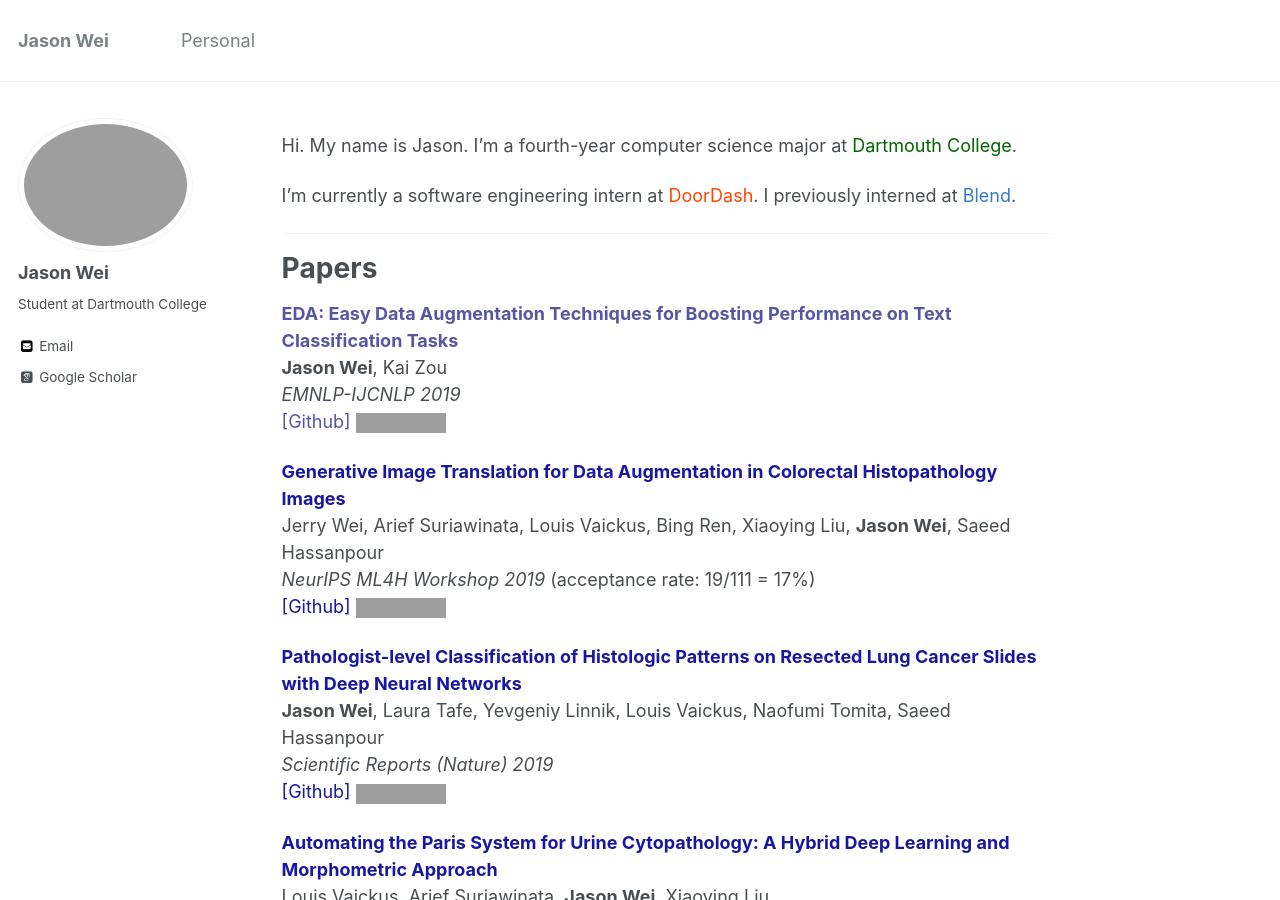
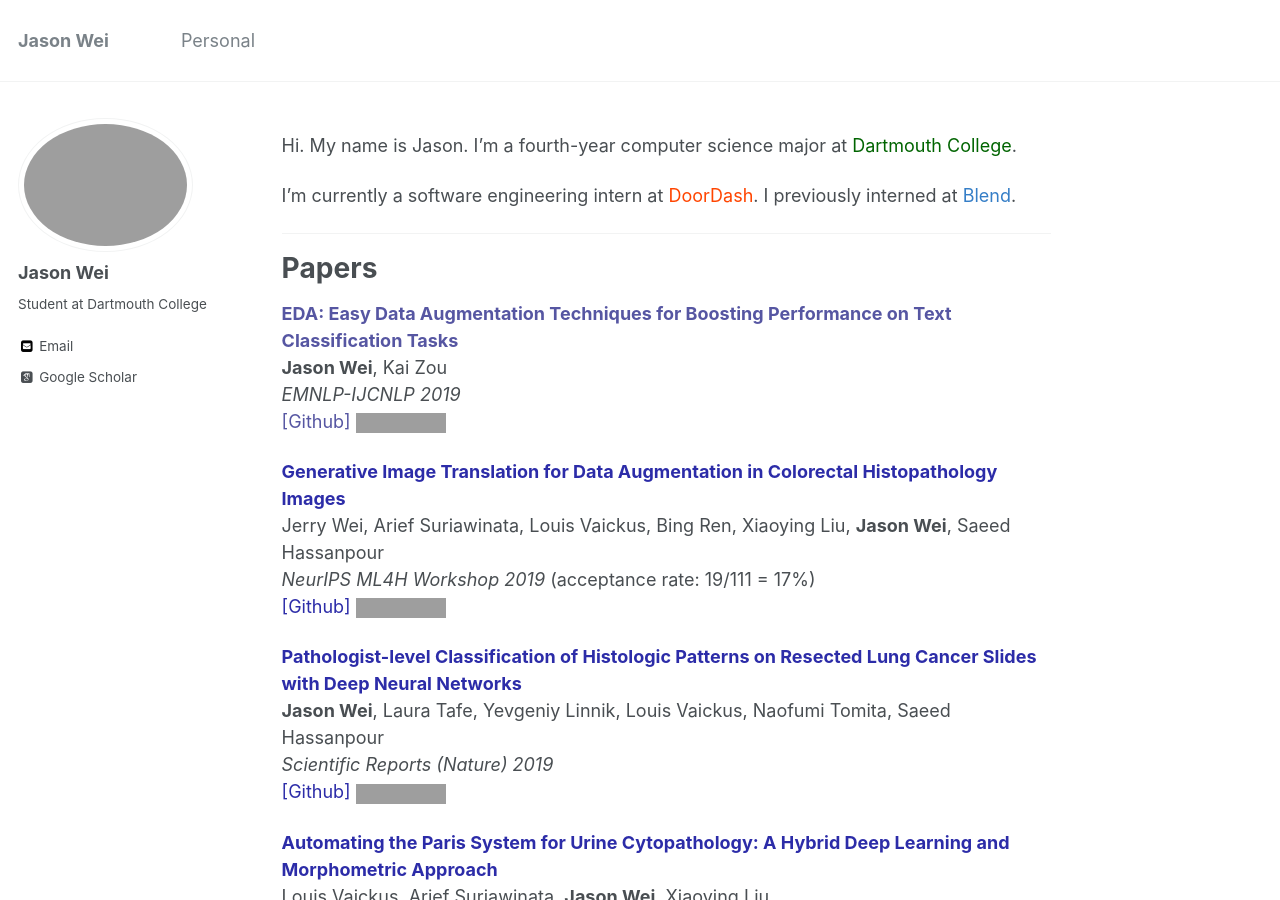
Before and after one commit to jasonwei20/jasonwei20.github.io, a Jekyll site: the page built from _pages/about.md, in a window 1280 px wide and 900 px high. Built offline with Jekyll 4.4.1, drawn with Linux system fonts in a browser that asks for light colours; some web fonts are replaced; grey boxes are pictures that could not be loaded.

Commit message:
more small fixes

```diff
--- a/_pages/about.md
+++ b/_pages/about.md
@@ -23,29 +23,29 @@ I'm currently a software engineering intern at <a href="https://www.doordash.com
 <a href="https://github.com/jasonwei20/eda_nlp" style="color:#5656a2" target="_blank">[Github]</a>
 <img height="16" src="https://img.shields.io/github/stars/jasonwei20/eda_nlp.svg?logo=github&logoColor=white&colorA=navy&link=https://github.com/jasonwei20/eda_nlp&link=https://github.com/jasonwei20/eda_nlp">
 
-<a href="https://arxiv.org/abs/1910.05827" style="color:#1717A2" target="_blank"><b>Generative Image Translation for Data Augmentation in Colorectal Histopathology Images</b></a> <br>
+<a href="https://arxiv.org/abs/1910.05827" style="color:#2C2CA8" target="_blank"><b>Generative Image Translation for Data Augmentation in Colorectal Histopathology Images</b></a> <br>
 Jerry Wei, Arief Suriawinata, Louis Vaickus, Bing Ren, Xiaoying Liu, **Jason Wei**, Saeed Hassanpour<br>
 *NeurIPS ML4H Workshop 2019* (acceptance rate: 19/111 = 17%) <br>
-<a href="https://github.com/BMIRDS/HistoGAN" style="color:#1717A2" target="_blank">[Github]</a>
+<a href="https://github.com/BMIRDS/HistoGAN" style="color:#2C2CA8" target="_blank">[Github]</a>
 <img height="16" src="https://img.shields.io/github/stars/BMIRDS/HistoGAN.svg?logo=github&logoColor=white&colorA=navy&link=https://github.com/BMIRDS/HistoGAN&link=https://github.com/BMIRDS/HistoGAN">
 
-<a href="https://www.nature.com/articles/s41598-019-40041-7" style="color:#1717A2" target="_blank"><b>Pathologist-level Classification of Histologic Patterns on Resected Lung Cancer Slides with Deep Neural Networks</b></a> <br>
+<a href="https://www.nature.com/articles/s41598-019-40041-7" style="color:#2C2CA8" target="_blank"><b>Pathologist-level Classification of Histologic Patterns on Resected Lung Cancer Slides with Deep Neural Networks</b></a> <br>
 **Jason Wei**, Laura Tafe, Yevgeniy Linnik, Louis Vaickus, Naofumi Tomita, Saeed Hassanpour
 *Scientific Reports (Nature) 2019* <br>
-<a href="https://github.com/BMIRDS/deepslide" style="color:#1717A2" target="_blank">[Github]</a>
+<a href="https://github.com/BMIRDS/deepslide" style="color:#2C2CA8" target="_blank">[Github]</a>
 <img height="16" src="https://img.shields.io/github/stars/BMIRDS/deepslide.svg?logo=github&logoColor=white&colorA=navy&link=https://github.com/BMIRDS/deepslide&link=https://github.com/BMIRDS/deepslide">
 
-<a href="https://onlinelibrary.wiley.com/doi/abs/10.1002/cncy.22099" style="color:#1717A2" target="_blank"><b>Automating the Paris System for Urine Cytopathology: A Hybrid Deep Learning and Morphometric Approach</b></a> <br>
+<a href="https://onlinelibrary.wiley.com/doi/abs/10.1002/cncy.22099" style="color:#2C2CA8" target="_blank"><b>Automating the Paris System for Urine Cytopathology: A Hybrid Deep Learning and Morphometric Approach</b></a> <br>
 Louis Vaickus, Arief Suriawinata, **Jason Wei**, Xiaoying Liu
 *Cancer Cytopathology 2019*
 
-<a href="http://www.jpathinformatics.org/article.asp?issn=2153-3539;year=2019;volume=10;issue=1;spage=7;epage=7;aulast=Wei" style="color:#1717A2" target="_blank"><b>Automated Detection of Celiac Disease on Duodenal Biopsy Slides: A Deep Learning Approach</b></a> <br>
+<a href="http://www.jpathinformatics.org/article.asp?issn=2153-3539;year=2019;volume=10;issue=1;spage=7;epage=7;aulast=Wei" style="color:#2C2CA8" target="_blank"><b>Automated Detection of Celiac Disease on Duodenal Biopsy Slides: A Deep Learning Approach</b></a> <br>
 **Jason Wei**, Jerry Wei, Christopher Jackson, Bing Ren, Arief Suriawinata, Saeed Hassanpour
 *Journal of Pathology Informatics 2019*
 
 ------
 
-<a href="https://arxiv.org/abs/1909.12959" style="color:#1717A2" target="_blank"><b>Deep Neural Networks for Automated Classification of Colorectal Polyps on Histopathology Slides: A Multi-Institutional Evaluation</b></a> <br>
+<a href="https://arxiv.org/abs/1909.12959" style="color:#2C2CA8" target="_blank"><b>Deep Neural Networks for Automated Classification of Colorectal Polyps on Histopathology Slides: A Multi-Institutional Evaluation</b></a> <br>
 **Jason Wei**, Arief Suriawinata, Louis Vaickus, Bing Ren, Xiaoying Liu, Mikhail Lisovsky, Naofumi Tomita, Behnaz Abdollahi, Adam Kim, Dale Snover, John Baron, Elizabeth Barry, Saeed Hassanpour
 
 ------
```
